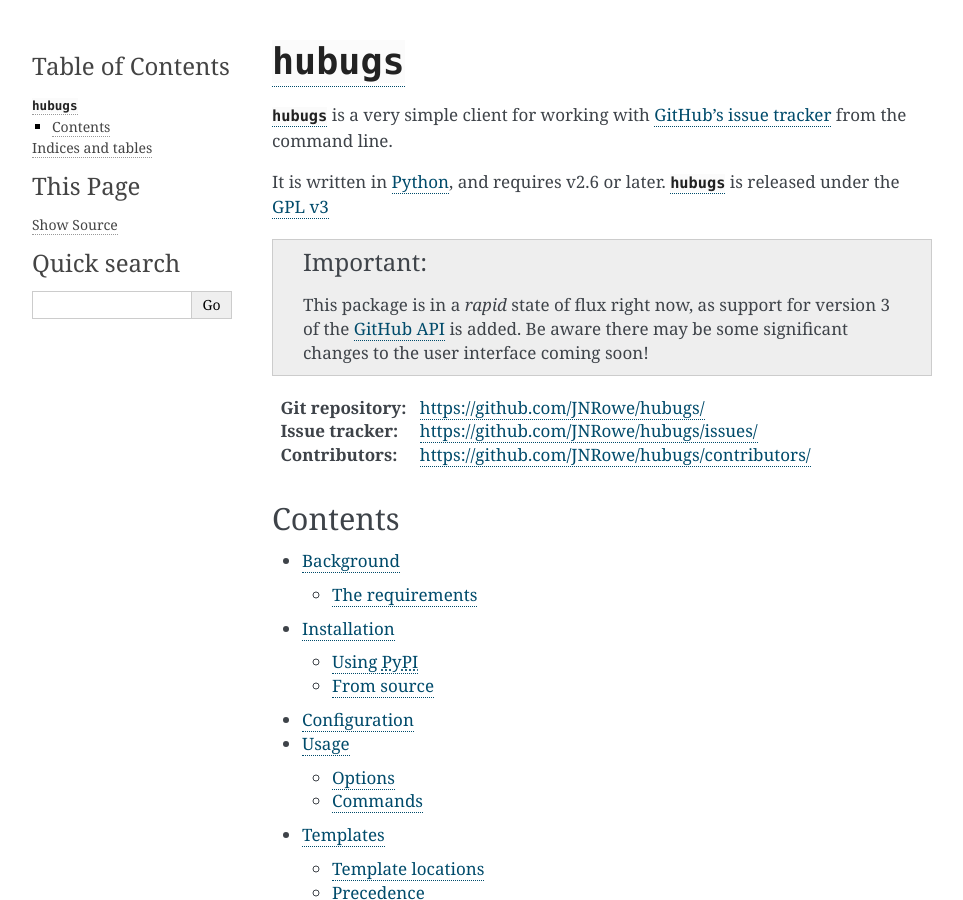
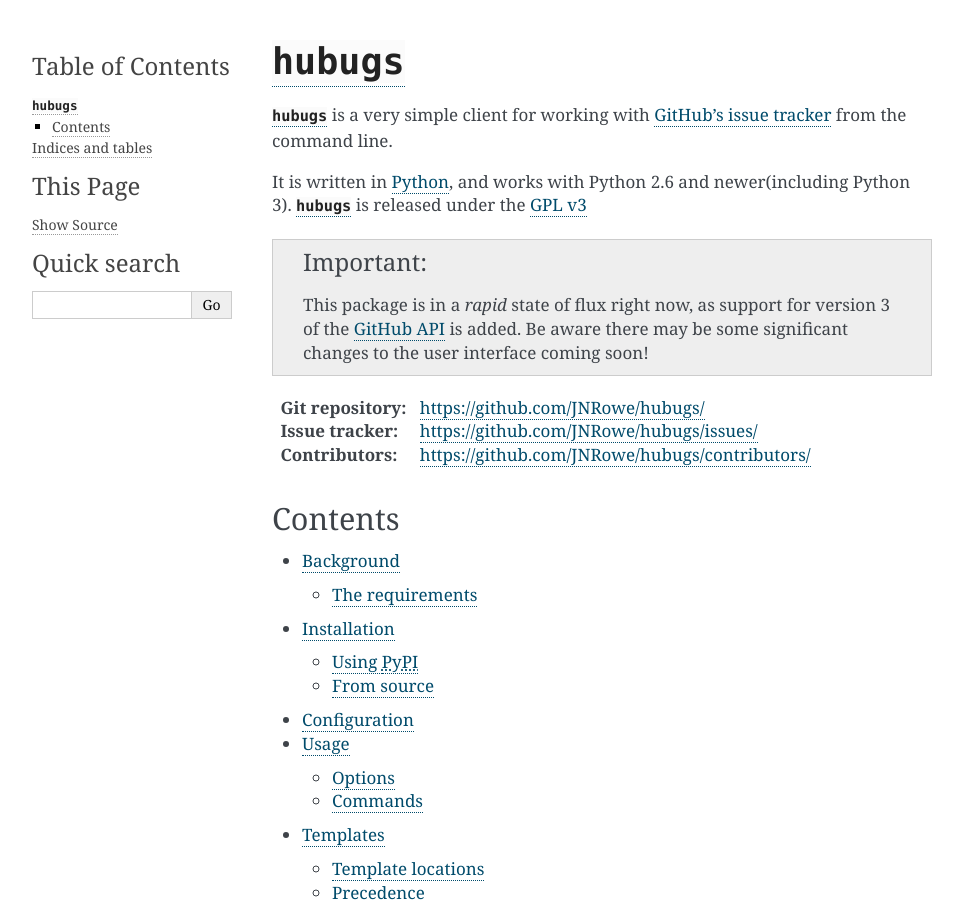
Before and after one commit to JNRowe/hubugs, a Sphinx documentation site: the page built from doc/index.rst, in a window 1280 px wide and 900 px high. Shown: the whole window, without its empty margins (148-1111 px from the left). Built offline with Sphinx 7.4.7, drawn with Linux system fonts in a browser that asks for light colours.

Commit message:
Update docs to express Python 3 compatibility.

```diff
--- a/CONTRIBUTING.rst
+++ b/CONTRIBUTING.rst
@@ -10,6 +10,8 @@
 * `PEP 257`_, the docstring style guide, should be followed at all times
 * While support for Python versions prior to v2.6 may be added in the future if
   such a need were to arise, you are encouraged to use v2.6 features now.
+* Aim to support Python 2.6+ and 3.2+, but even if you can't test all versions
+  open a pull request anywqy
 * All new classes and methods should be accompanied by new tests, and Sphinx_
   ``autodoc``-compatible descriptions.
 * You should add tests for new functionality, and berate me for not writing
--- a/README.rst
+++ b/README.rst
@@ -18,9 +18,9 @@
 Requirements
 ------------
 
-``hubugs`` requires Python_ v2.6 or above.  ``hubugs``'s mandatory dependencies
-outside of the standard library are aaargh_, blessings_, html2text_, httplib2_,
-Jinja_ and Pygments_.
+``hubugs`` requires Python_ v2.6 or newer, including Python 3.  ``hubugs``'s
+mandatory dependencies outside of the standard library are aaargh_, blessings_,
+html2text_, httplib2_, Jinja_ and Pygments_.
 
 Configuration
 -------------
--- a/doc/index.rst
+++ b/doc/index.rst
@@ -8,8 +8,8 @@
 :mod:`hubugs` is a very simple client for working with `GitHub's issue
 tracker`_ from the command line.
 
-It is written in Python_, and requires v2.6 or later.  :mod:`hubugs` is
-released under the `GPL v3`_
+It is written in Python_, and works with Python 2.6 and newer(including Python
+3).  :mod:`hubugs` is released under the `GPL v3`_
 
 .. important::
 
--- a/setup.py
+++ b/setup.py
@@ -69,6 +69,9 @@
         "Programming Language :: Python :: 2",
         "Programming Language :: Python :: 2.6",
         "Programming Language :: Python :: 2.7",
+        "Programming Language :: Python :: 3",
+        "Programming Language :: Python :: 3.2",
+        "Programming Language :: Python :: 3.3",
         "Topic :: Communications",
         "Topic :: Internet",
         "Topic :: Software Development",
```
